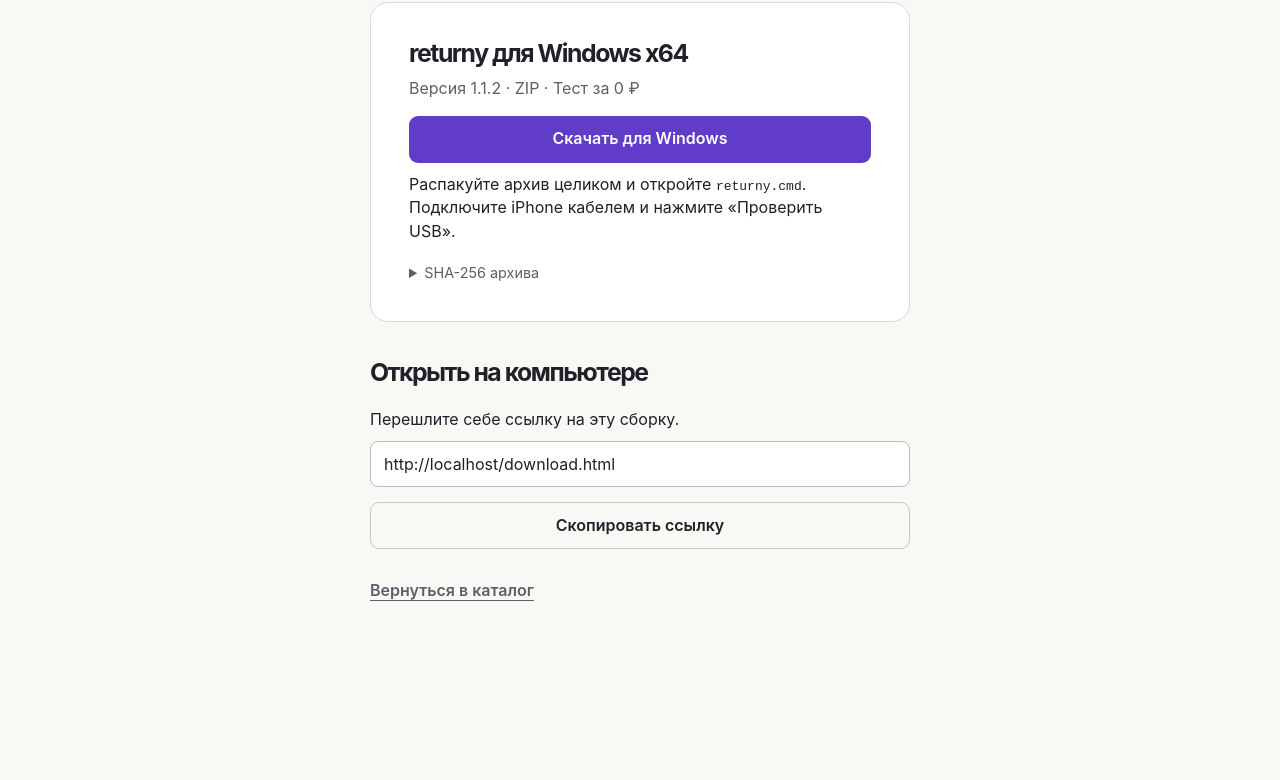
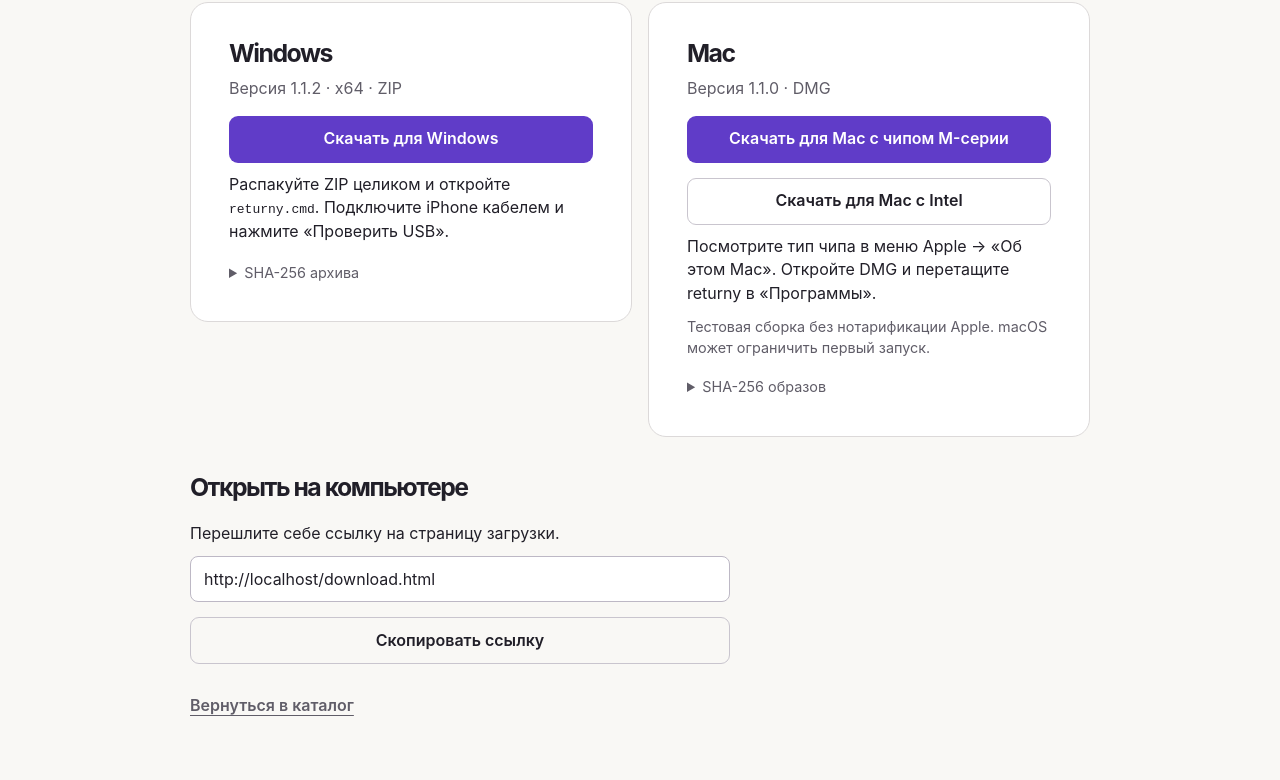
Before and after one commit to arseniyandrianof-max/returny-test, a plain HTML site: page download.html in a window 1280 px wide. Shown: the part 227-1007 px from the top of the page. Before the commit the page ends 893 px from the top, so only its background shows below. Drawn offline with Linux system fonts and the light colour scheme.

Commit message:
Offer public Apple Silicon and Intel downloads from the landing page

```diff
--- a/assets/stage.css
+++ b/assets/stage.css
@@ -4,3 +4,8 @@
 .stage-digest{margin-top:8px;color:var(--muted);font-size:.9rem}
 .stage-digest summary{cursor:pointer}
 .stage-digest code{display:block;overflow-wrap:anywhere;padding-top:6px;user-select:all}
+.download-main{width:min(100% - 36px,900px)}
+.download-platforms{display:grid;grid-template-columns:repeat(auto-fit,minmax(min(100%,320px),1fr));gap:16px;align-items:start}
+.download-platforms .panel{min-width:0}
+.download-main #handoff{max-width:540px}
+.stage-digest dd{margin:0 0 8px}
--- a/download.html
+++ b/download.html
@@ -7,7 +7,7 @@
   <meta name="robots" content="noindex,nofollow,noarchive">
   <meta name="referrer" content="no-referrer">
   <meta name="theme-color" content="#f9f8f5">
-  <title>Скачать returny для Windows · returny</title>
+  <title>Скачать returny для Windows и Mac · returny</title>
   <link rel="icon" href="assets/returny.png"><link rel="stylesheet" href="assets/style.css">
   <link rel="stylesheet" href="assets/stage.css"><script defer src="assets/stage.js"></script>
 </head>
@@ -17,17 +17,31 @@
     <a class="wordmark" href="index.html" aria-label="returny, главная"><img src="assets/returny.png" width="34" height="34" alt="">returny</a>
     <nav aria-label="Навигация"><a class="order-link" href="mini.html">Миниапп</a></nav>
   </header>
-  <main class="single" id="main">
-  <h1>Сборка готова</h1>
-  <section class="panel stack" aria-label="Загрузка для Windows">
-    <h2>returny для Windows x64</h2>
-    <p class="muted">Версия 1.1.2 · ZIP · Тест за 0 ₽</p>
-    <a id="windows" class="button primary" rel="noreferrer" href="https://github.com/arseniyandrianof-max/returny-test/releases/download/v1.1.2/returny-1.1.2-Windows-x64.zip">Скачать для Windows</a>
-    <p>Распакуйте архив целиком и откройте <code>returny.cmd</code>. Подключите iPhone кабелем и нажмите «Проверить USB».</p>
-    <details class="stage-digest"><summary>SHA-256 архива</summary><code>6bf2ff0695afb220405b9391f212456f1eb8431c7add143b8c4a9b922dc41c5d</code></details>
-  </section>
+  <main class="single download-main" id="main">
+  <h1>Скачать returny</h1>
+  <div class="download-platforms">
+    <section class="panel stack" aria-labelledby="windows-heading">
+      <h2 id="windows-heading">Windows</h2>
+      <p class="muted">Версия 1.1.2 · x64 · ZIP</p>
+      <a id="windows" class="button primary" rel="noreferrer" href="https://github.com/arseniyandrianof-max/returny-test/releases/download/v1.1.2/returny-1.1.2-Windows-x64.zip">Скачать для Windows</a>
+      <p>Распакуйте ZIP целиком и откройте <code>returny.cmd</code>. Подключите iPhone кабелем и нажмите «Проверить USB».</p>
+      <details class="stage-digest"><summary>SHA-256 архива</summary><code>6bf2ff0695afb220405b9391f212456f1eb8431c7add143b8c4a9b922dc41c5d</code></details>
+    </section>
+    <section class="panel stack" aria-labelledby="mac-heading">
+      <h2 id="mac-heading">Mac</h2>
+      <p class="muted">Версия 1.1.0 · DMG</p>
+      <a id="mac-arm" class="button primary" rel="noreferrer" href="https://github.com/arseniyandrianof-max/returny-test/releases/download/v1.1.0/returny-1.1.0-Apple-Silicon.dmg">Скачать для Mac с чипом M-серии</a>
+      <a id="mac-intel" class="button outline" rel="noreferrer" href="https://github.com/arseniyandrianof-max/returny-test/releases/download/v1.1.0/returny-1.1.0-Intel.dmg">Скачать для Mac с Intel</a>
+      <p>Посмотрите тип чипа в меню Apple → «Об этом Mac». Откройте DMG и перетащите returny в «Программы».</p>
+      <p class="fine muted">Тестовая сборка без нотарификации Apple. macOS может ограничить первый запуск.</p>
+      <details class="stage-digest"><summary>SHA-256 образов</summary><dl>
+        <dt>Apple Silicon (M-серия)</dt><dd><code>d70d1c0396a8c067ffe5855222a6bda7c286a40678bdd7c5a90eb3071b0abf10</code></dd>
+        <dt>Intel</dt><dd><code>8442f166fab2072141cd1bae584e467de2ec1c81be050837b41460a5092439e2</code></dd>
+      </dl></details>
+    </section>
+  </div>
   <section class="stage-guide stack" id="handoff" hidden><h2>Открыть на компьютере</h2>
-    <p>Перешлите себе ссылку на эту сборку.</p>
+    <p>Перешлите себе ссылку на страницу загрузки.</p>
     <label class="sr-only" for="share-link">Ссылка для компьютера</label><input id="share-link" readonly>
     <button id="copy" class="button outline" type="button">Скопировать ссылку</button>
     <p id="copied" role="status"></p>
```
Also changed, not shown: checkout.html (+1 -2 lines), index.html (+5 -2 lines), mini.html (+1 -1 lines), 1 other file.
